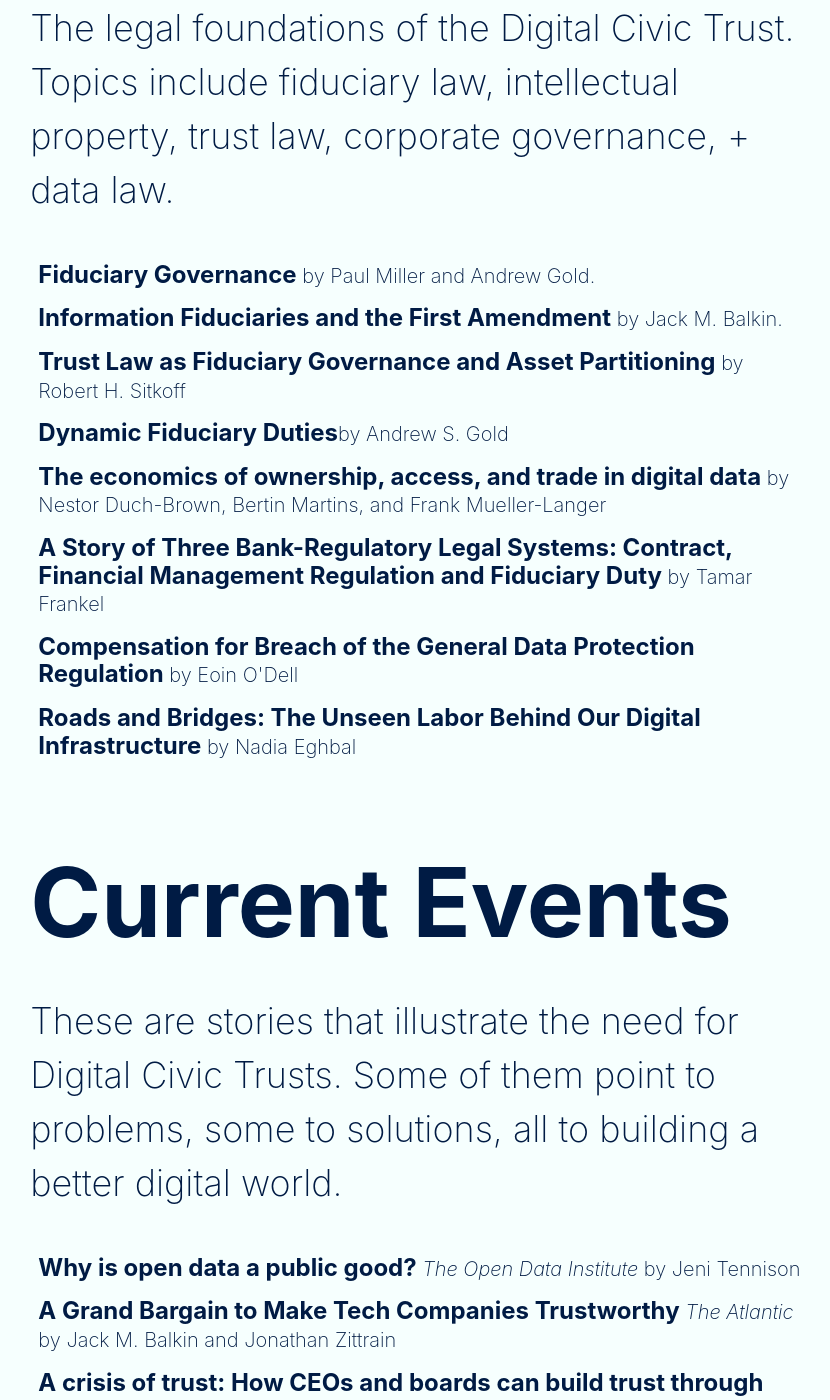
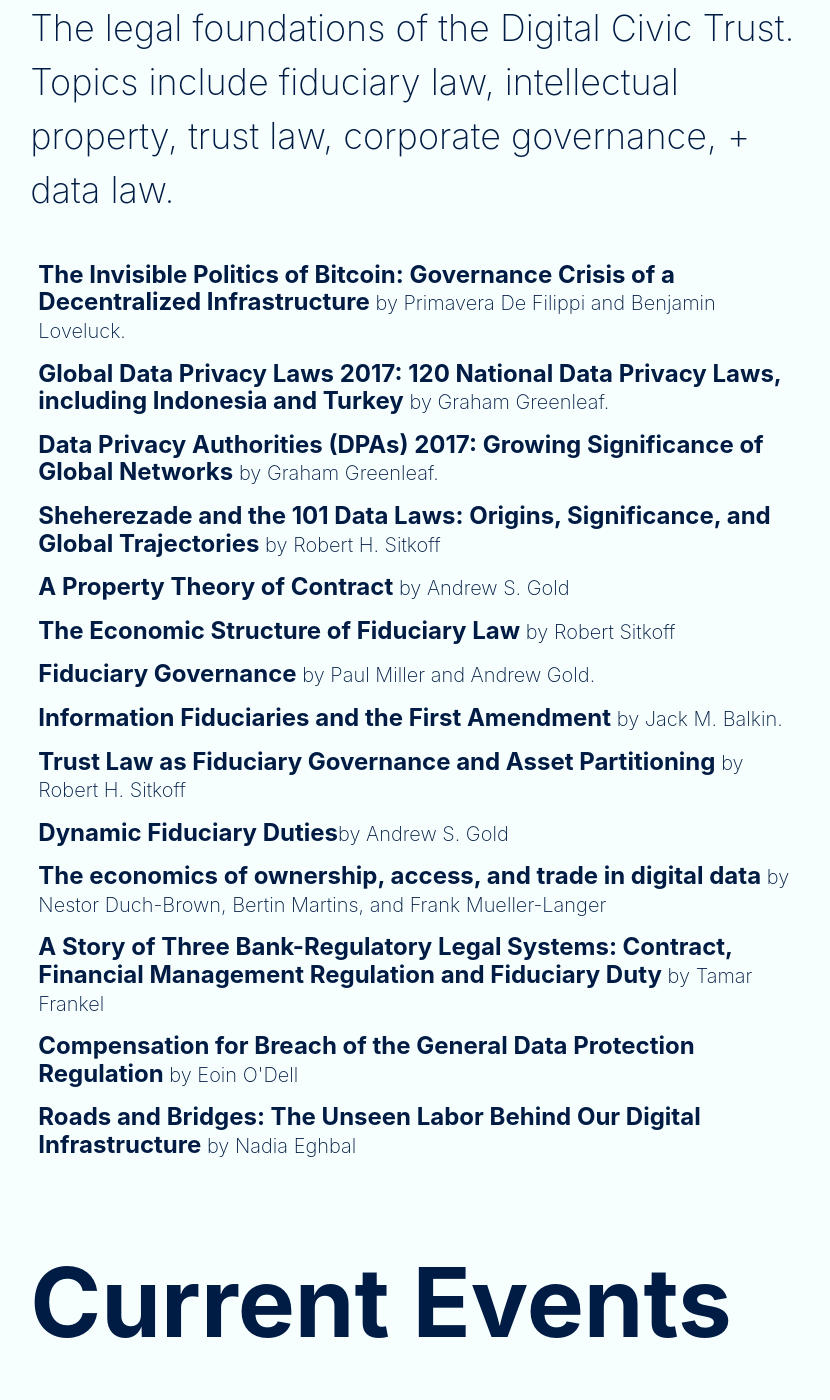
Before and after one commit to digitalpublic/digitalpublic.github.io, a Jekyll site: the page drafts/reading.html, which Jekyll copies as it is, in a window 1280 px wide and 1400 px high, scrolled down 605 px. Shown: the whole window, without its empty margins (215-1045 px from the left). Built offline with Jekyll 4.4.1, drawn with Linux system fonts in a browser that asks for light colours; nearby versions of some CDN libraries; some of the changed text lies outside the part shown.

Commit message:
Updated entries

```diff
--- a/drafts/reading.html
+++ b/drafts/reading.html
@@ -31,6 +31,12 @@
 
 
       <ul class="list pa0 pt0-ns pb3-ns">
+  <li class="dib mr2"><a href="https://papers.ssrn.com/sol3/papers.cfm?abstract_id=2852691" class="f4 f3-ns b db pa2 link dim navy">The Invisible Politics of Bitcoin: Governance Crisis of a Decentralized Infrastructure  <span class="f4 fw2">by Primavera De Filippi and Benjamin Loveluck. </span></a></li>
+  <li class="dib mr2"><a href="https://papers.ssrn.com/sol3/papers.cfm?abstract_id=2993035" class="f4 f3-ns b db pa2 link dim navy">Global Data Privacy Laws 2017: 120 National Data Privacy Laws, including Indonesia and Turkey  <span class="f4 fw2">by Graham Greenleaf.</span></a></li>
+  <li class="dib mr2"><a href="https://papers.ssrn.com/sol3/papers.cfm?abstract_id=2993186" class="f4 f3-ns b db pa2 link dim navy">Data Privacy Authorities (DPAs) 2017: Growing Significance of Global Networks  <span class="f4 fw2">by Graham Greenleaf.</span></a></li>
+  <li class="dib mr2"><a href="https://papers.ssrn.com/sol3/papers.cfm?abstract_id=2280877" class="f4 f3-ns b db pa2 link dim navy">Sheherezade and the 101 Data Laws: Origins, Significance, and Global Trajectories <span class="f4 fw2">by Robert H. Sitkoff</span></a></li>
+  <li class="dib mr2"><a href="https://papers.ssrn.com/sol3/papers.cfm?abstract_id=1350011" class="f4 f3-ns b db pa2 link dim navy">A Property Theory of Contract <span class="f4 fw2">by Andrew S. Gold</span></a></li>
+  <li class="dib mr2"><a href="https://papers.ssrn.com/sol3/papers.cfm?abstract_id=1782999" class="f4 f3-ns b db pa2 link dim navy">The Economic Structure of Fiduciary Law <span class="f4 fw2">by Robert Sitkoff </span></a></li>
   <li class="dib mr2"><a href="https://papers.ssrn.com/sol3/papers.cfm?abstract_id=2584502" class="f4 f3-ns b db pa2 link dim navy">Fiduciary Governance <span class="f4 fw2">by Paul Miller and Andrew Gold. </span></a></li>
   <li class="dib mr2"><a href="https://papers.ssrn.com/sol3/papers.cfm?abstract_id=2675270" class="f4 f3-ns b db pa2 link dim navy">Information Fiduciaries and the First Amendment  <span class="f4 fw2">by Jack M. Balkin.</span></a></li>
   <li class="dib mr2"><a href="https://dash.harvard.edu/bitstream/handle/1/15274284/TrustLawFiduciaryGovernance.pdf" class="f4 f3-ns b db pa2 link dim navy">Trust Law as Fiduciary Governance and Asset Partitioning <span class="f4 fw2">by Robert H. Sitkoff</span></a></li>
@@ -47,6 +53,8 @@
 
 
       <ul class="list pa0 pt0-ns pb3-ns">
+  <li class="dib mr2"><a href="https://www.theguardian.com/media-network/2016/jun/03/data-trusts-privacy-fears-feudalism-democracy" class="f4 f3-ns b db pa2 link dim navy">Data trusts could allay our privacy fears <span class="f4 fw2">  <i>The Guardian</i>  by Neil Lawrence </span></a></li>
+  <li class="dib mr2"><a href="https://www.theguardian.com/commentisfree/2017/jul/26/people-owned-internet-exists-net-neutrality" class="f4 f3-ns b db pa2 link dim navy">A people-owned Internet exists. Here is what it looks like.<span class="f4 fw2">  <i>The Guardian</i>  by Nathan Schneider </span></a></li>
   <li class="dib mr2"><a href="https://theodi.org/blog/why-is-open-data-a-public-good" class="f4 f3-ns b db pa2 link dim navy">Why is open data a public good?<span class="f4 fw2">  <i>The Open Data Institute</i>  by Jeni Tennison </span></a></li>
   <li class="dib mr2"><a href="https://www.theatlantic.com/technology/archive/2016/10/information-fiduciary/502346/" class="f4 f3-ns b db pa2 link dim navy">A Grand Bargain to Make Tech Companies Trustworthy<span class="f4 fw2"> <i>The Atlantic</i>  by Jack M. Balkin and Jonathan Zittrain</span></a></li>
   <li class="dib mr2"><a href="https://medium.com/pwc/a-crisis-of-trust-how-ceos-and-boards-can-build-trust-through-transparency-598fc1824b11" class="f4 f3-ns b db pa2 link dim navy">A crisis of trust: How CEOs and boards can build trust through transparency<span class="f4 fw2"><i>Medium</i>Tim Ryan</span></a></li>
@@ -60,7 +68,7 @@
   </div>
   <div>
     <h1 class="navy b f1 f-headline-ns db mb3 mb4-ns" href="#" title="Home">Ownership as a Framework for Rights</h1>
-    <p class="f2-l f3-m left fw2 lh-copy measure">These are stories talk about Property Rights as a vehicle for digital governance.</p>
+    <p class="f2-l f3-m left fw2 lh-copy measure">These are examples and analysis on Property Rights as a vehicle for digital governance.</p>
 
 
       <ul class="list pa0 pt0-ns pb3-ns">
```
